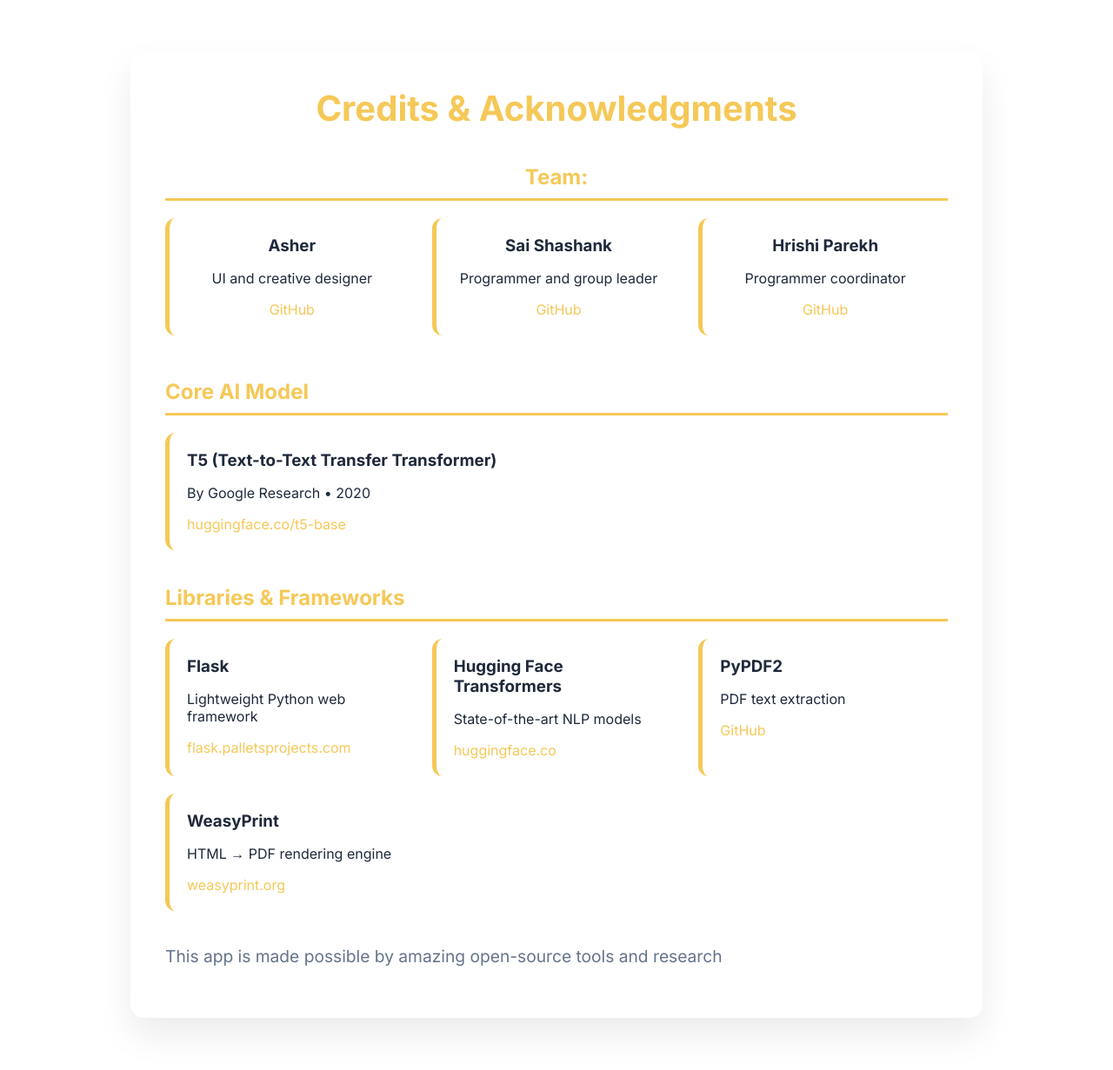
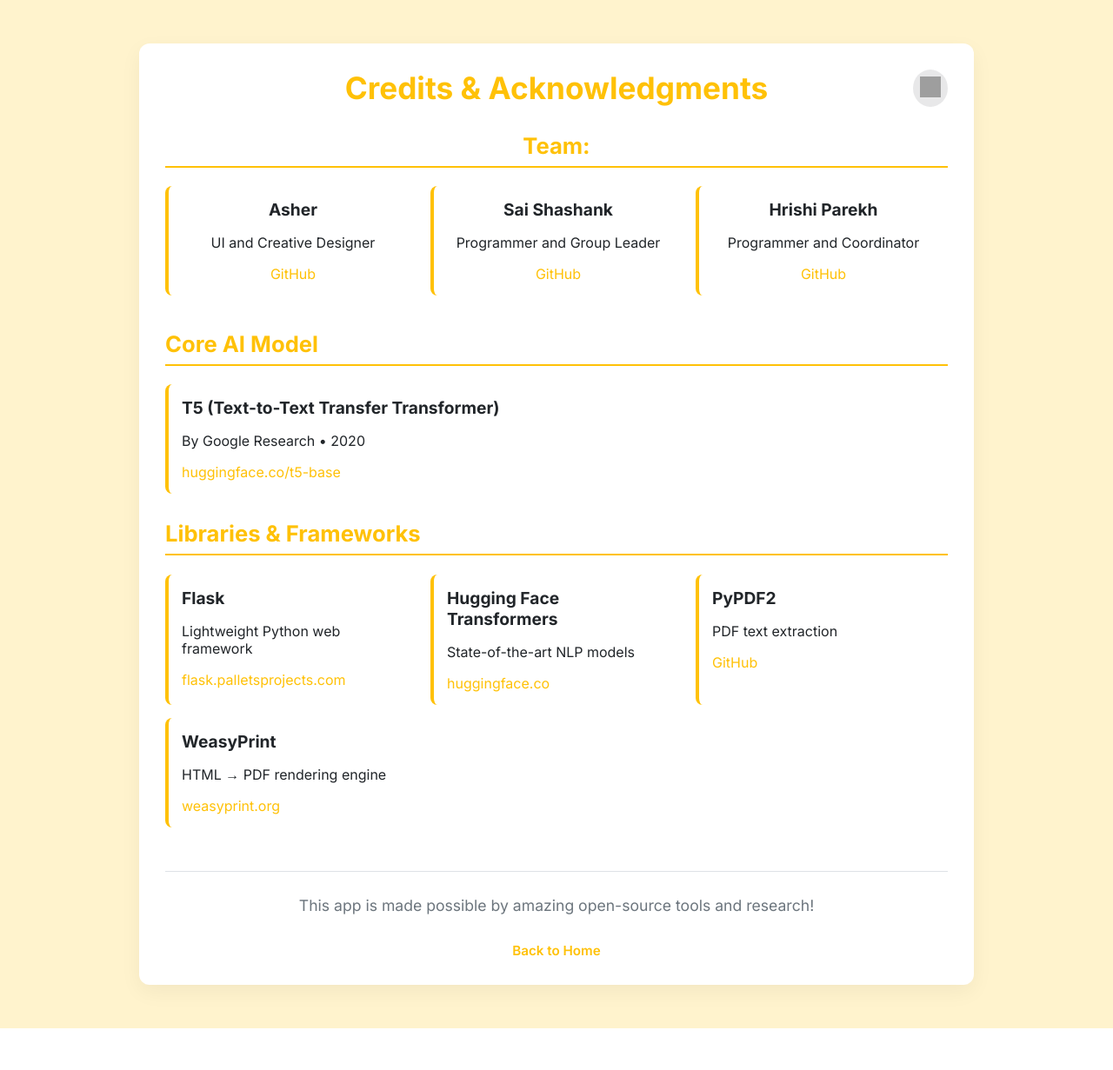
Before and after one commit to spacesaicodes1234/olympai_DHProdcutions, a Flask app: page /credits in a window 1280 px wide. Shown: the whole page at 87% size. After the commit the page ends 1183 px from the top, so only its background shows below. Run offline with Flask 3, Linux system fonts and the light colour scheme; grey boxes are pictures that could not be loaded.

Commit message:
Update credits.html

```diff
--- a/project/templates/credits.html
+++ b/project/templates/credits.html
@@ -5,72 +5,110 @@
     <title>Credits & Acknowledgments • Medical Report Summarizer</title>
     <meta name="viewport" content="width=device-width, initial-scale=1">
     <link href="https://fonts.googleapis.com/css2?family=Inter:wght@400;500;600;700&display=swap" rel="stylesheet">
+    <link href="https://fonts.googleapis.com/css2?family=Open+Sans:wght@400;600;700&display=swap" rel="stylesheet">
     <style>
         :root {
-            --primary: #F5C857;
-            --secondary: #F5C857;
-            --background-light: #FFFFFF;
-            --background-dark: #FFFFFF;
-            --text-dark: #1e293b;
-            --text-light: #64748b;
+            --primary: #ffc107; /* Yellow theme */
+            --secondary: #6c757d; /* Neutral gray */
+            --accent: #fd7e14; /* Orange accent */
+            --background-light: #ffffff;
+            --background-dark: #fff3cd; /* Light yellow bg */
+            --text-dark: #212529;
+            --text-light: #6c757d;
+            --border: #dee2e6;
+            --shadow: rgba(0, 0, 0, 0.05);
+        }
+        body.dark {
+            --primary: #ffc107; /* Keep yellow */
+            --secondary: #adb5bd;
+            --accent: #fd7e14;
+            --background-light: #212529;
+            --background-dark: #343a40;
+            --text-dark: #f8f9fa;
+            --text-light: #adb5bd;
+            --border: #495057;
+            --shadow: rgba(0, 0, 0, 0.2);
         }
         body {
-            font-family: 'Inter', sans-serif;
-            background: var(--background-light);
+            font-family: 'Inter', 'Open Sans', sans-serif;
+            background: var(--background-dark);
             margin: 0;
             padding: 20px;
             color: var(--text-dark);
+            transition: background 0.3s, color 0.3s;
         }
         .container {
             max-width: 900px;
-            margin: 40px auto;
+            margin: 30px auto;
             background: var(--background-light);
-            border-radius: 16px;
-            padding: 40px;
-            box-shadow: 0 20px 40px rgba(0,0,0,0.08);
+            border-radius: 12px;
+            padding: 30px;
+            box-shadow: 0 8px 24px var(--shadow);
+            transition: background 0.3s;
         }
         header {
             text-align: center;
-            margin-bottom: 50px;
+            margin-bottom: 40px;
+            position: relative;
         }
         h1 {
-            font-size: 2.5rem;
+            font-size: 2.2rem;
             color: var(--primary);
             margin: 0;
         }
         .subtitle {
             color: var(--text-light);
-            font-size: 1.2rem;
-            margin-top: 10px;
+            font-size: 1.1rem;
+            margin-top: 8px;
+        }
+        .mode-toggle {
+            position: absolute;
+            top: 0;
+            right: 0;
+            background: rgba(33, 37, 41, 0.1);
+            border: none;
+            padding: 8px;
+            border-radius: 50%;
+            cursor: pointer;
+            transition: background 0.3s;
+        }
+        .mode-toggle:hover {
+            background: rgba(33, 37, 41, 0.2);
+        }
+        .mode-toggle img {
+            width: 24px;
+            height: 24px;
         }
         .section {
-            margin: 40px 0;
+            margin: 30px 0;
         }
         .section h2 {
             color: var(--primary);
-            border-bottom: 3px solid var(--primary);
-            padding-bottom: 10px;
+            border-bottom: 2px solid var(--primary);
+            padding-bottom: 8px;
+            font-size: 1.6rem;
         }
         .credits-grid {
             display: grid;
-            grid-template-columns: repeat(auto-fit, minmax(280px, 1fr));
-            gap: 20px;
-            margin-top: 20px;
+            grid-template-columns: repeat(auto-fit, minmax(250px, 1fr));
+            gap: 15px;
+            margin-top: 15px;
         }
         .credit-card {
             background: var(--background-light);
-            padding: 20px;
-            border-radius: 12px;
-            border-left: 5px solid var(--primary);
-            transition: transform 0.2s;
+            padding: 15px;
+            border-radius: 8px;
+            border-left: 4px solid var(--primary);
+            transition: transform 0.2s, box-shadow 0.2s;
         }
         .credit-card:hover {
-            transform: translateY(-5px);
-            box-shadow: 0 10px 20px rgba(0,0,0,0.1);
+            transform: translateY(-3px);
+            box-shadow: 0 4px 12px var(--shadow);
         }
         .credit-card h3 {
-            margin: 0 0 8px 0;
+            margin: 0 0 6px 0;
             color: var(--text-dark);
+            font-size: 1.2rem;
         }
         .credit-card a {
             color: var(--primary);
@@ -81,14 +119,15 @@
         }
         .footer {
             text-align: center;
-            margin-top: 60px;
-            padding-top: 30px;
-            border-top: 1px solid var(--primary);
+            margin-top: 50px;
+            padding-top: 20px;
+            border-top: 1px solid var(--border);
             color: var(--text-light);
+            font-size: 0.95rem;
         }
         .back-link {
             display: inline-block;
-            margin-top: 20px;
+            margin-top: 15px;
             color: var(--primary);
             text-decoration: none;
             font-weight: 600;
@@ -102,23 +141,26 @@
     <div class="container">
         <header>
             <h1>Credits & Acknowledgments</h1>
+            <button class="mode-toggle" onclick="toggleMode()">
+                <img id="modeIcon" src="https://img.icons8.com/ios/50/212529/moon-symbol.png" alt="Dark Mode">
+            </button>
             <div class="section">
             <h2>Team:</h2>
             <div class="credits-grid">
                 <div class="credit-card">
                     <h3>Asher</h3>
-                    <p>UI and creative designer</p>
-                    <a href="https://github.com/AsherLewis" target="_blank">GitHub</a>
+                    <p>UI and Creative Designer</p>
+                    <a href="https://rsms.me/inter/" target="_blank">GitHub</a>
                 </div>
                 <div class="credit-card">
                     <h3>Sai Shashank</h3>
-                    <p>Programmer and group leader</p>
-                    <a href="https://github.com/spacesaicodes1234" target="_blank">GitHub</a>
+                    <p>Programmer and Group Leader</p>
+                    <a href="https://rsms.me/inter/" target="_blank">GitHub</a>
                 </div>
                 <div class="credit-card">
                     <h3>Hrishi Parekh</h3>
-                    <p>Programmer coordinator</p>
-                    <a href="https://github.com/Sc-rypto" target="_blank">GitHub</a>
+                    <p>Programmer and Coordinator</p>
+                    <a href="https://rsms.me/inter/" target="_blank">GitHub</a>
                 </div>
             </div>
         </div>
@@ -160,7 +202,40 @@
                 </div>
             </div>
         </div>
-        <footer><p class="subtitle">This app is made possible by amazing open-source tools and research</p></footer>
+        <footer class="footer">
+            <p class="subtitle">This app is made possible by amazing open-source tools and research!</p>
+            <a href="http://localhost:5000/" class="back-link">Back to Home</a>
+        </footer>
     </div>
+
+    <script>
+        window.onload = function() {
+            const mode = localStorage.getItem('mode');
+            if (mode === 'dark') {
+                document.body.classList.add('dark');
+                const icon = document.getElementById('modeIcon');
+                if (icon) {
+                    icon.src = 'https://img.icons8.com/ios/50/ffffff/sun--v1.png';
+                    icon.alt = 'Light Mode';
+                }
+            }
+        };
+
+        function toggleMode() {
+            document.body.classList.toggle('dark');
+            const isDark = document.body.classList.contains('dark');
+            localStorage.setItem('mode', isDark ? 'dark' : 'light');
+            const icon = document.getElementById('modeIcon');
+            if (icon) {
+                if (isDark) {
+                    icon.src = 'https://img.icons8.com/ios/50/ffffff/sun--v1.png';
+                    icon.alt = 'Light Mode';
+                } else {
+                    icon.src = 'https://img.icons8.com/ios/50/212529/moon-symbol.png';
+                    icon.alt = 'Dark Mode';
+                }
+            }
+        }
+    </script>
 </body>
 </html>
```
